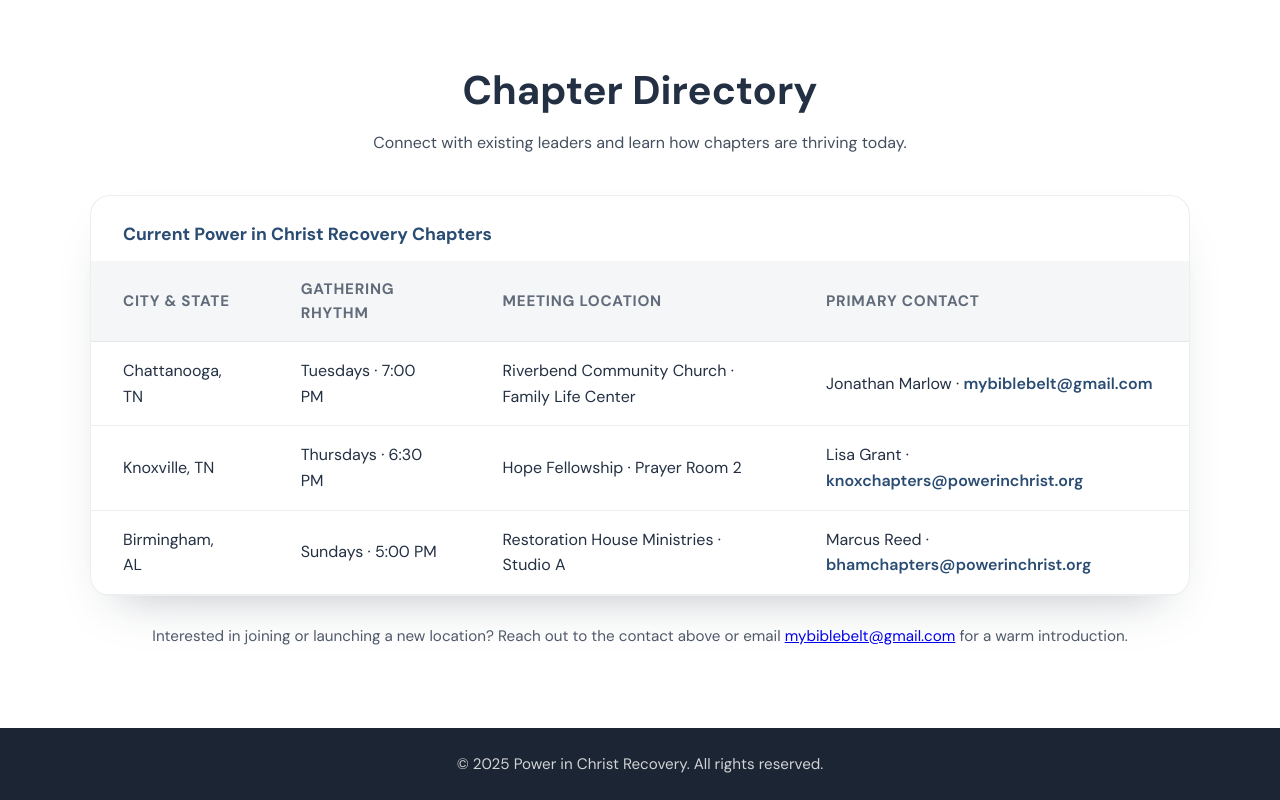
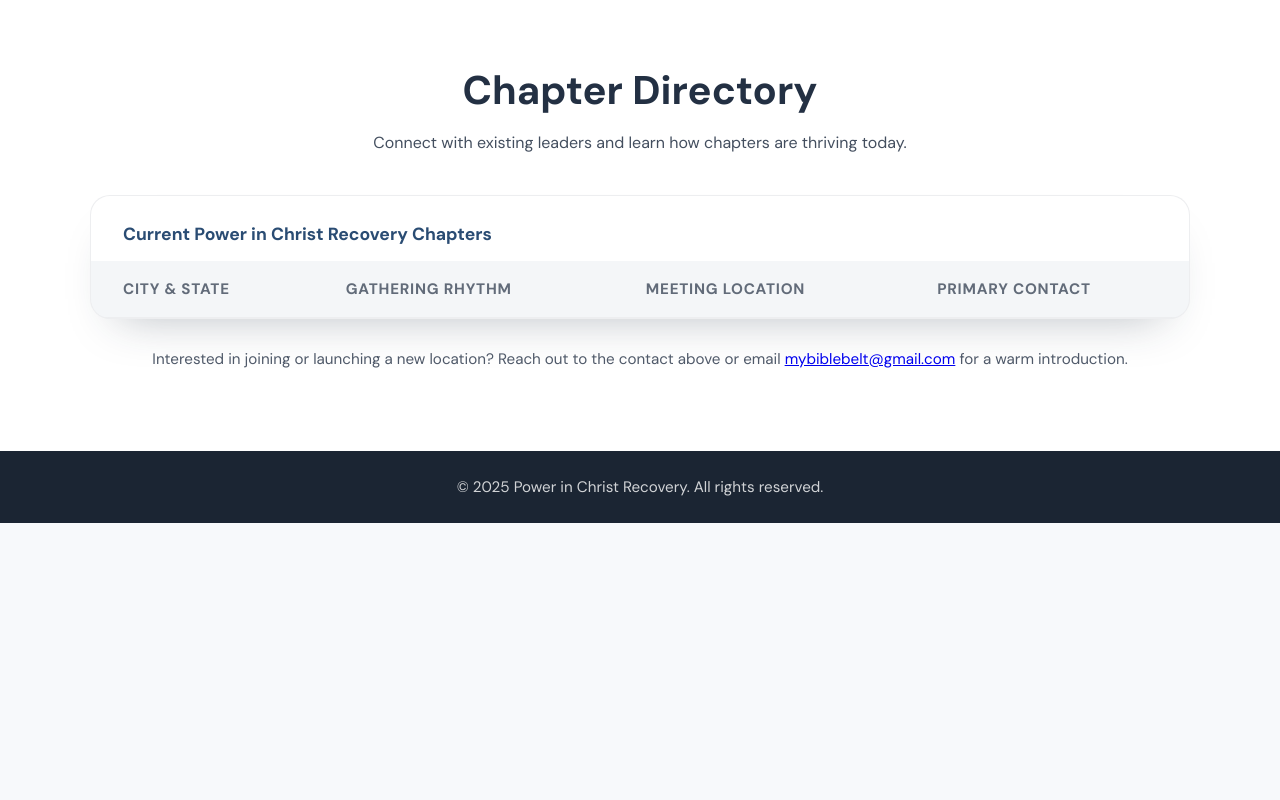
Before and after one commit to jdmarlow86/powerinchristrecovery, a plain HTML site: page chapters.html in a window 1280 px wide. Shown: the part 1824-2624 px from the top of the page. After the commit the page ends 2347 px from the top, so only its background shows below. Drawn offline with Linux system fonts and the light colour scheme.

Commit message:
Remove placeholder chapters

```diff
--- a/chapters.html
+++ b/chapters.html
@@ -107,24 +107,7 @@
               </tr>
             </thead>
             <tbody>
-              <tr>
-                <td data-label="City &amp; State">Chattanooga, TN</td>
-                <td data-label="Gathering Rhythm">Tuesdays · 7:00 PM</td>
-                <td data-label="Meeting Location">Riverbend Community Church · Family Life Center</td>
-                <td data-label="Primary Contact">Jonathan Marlow · <a href="mailto:mybiblebelt@gmail.com">mybiblebelt@gmail.com</a></td>
-              </tr>
-              <tr>
-                <td data-label="City &amp; State">Knoxville, TN</td>
-                <td data-label="Gathering Rhythm">Thursdays · 6:30 PM</td>
-                <td data-label="Meeting Location">Hope Fellowship · Prayer Room 2</td>
-                <td data-label="Primary Contact">Lisa Grant · <a href="mailto:knoxchapters@powerinchrist.org">knoxchapters@powerinchrist.org</a></td>
-              </tr>
-              <tr>
-                <td data-label="City &amp; State">Birmingham, AL</td>
-                <td data-label="Gathering Rhythm">Sundays · 5:00 PM</td>
-                <td data-label="Meeting Location">Restoration House Ministries · Studio A</td>
-                <td data-label="Primary Contact">Marcus Reed · <a href="mailto:bhamchapters@powerinchrist.org">bhamchapters@powerinchrist.org</a></td>
-              </tr>
+
             </tbody>
           </table>
         </div>
```
